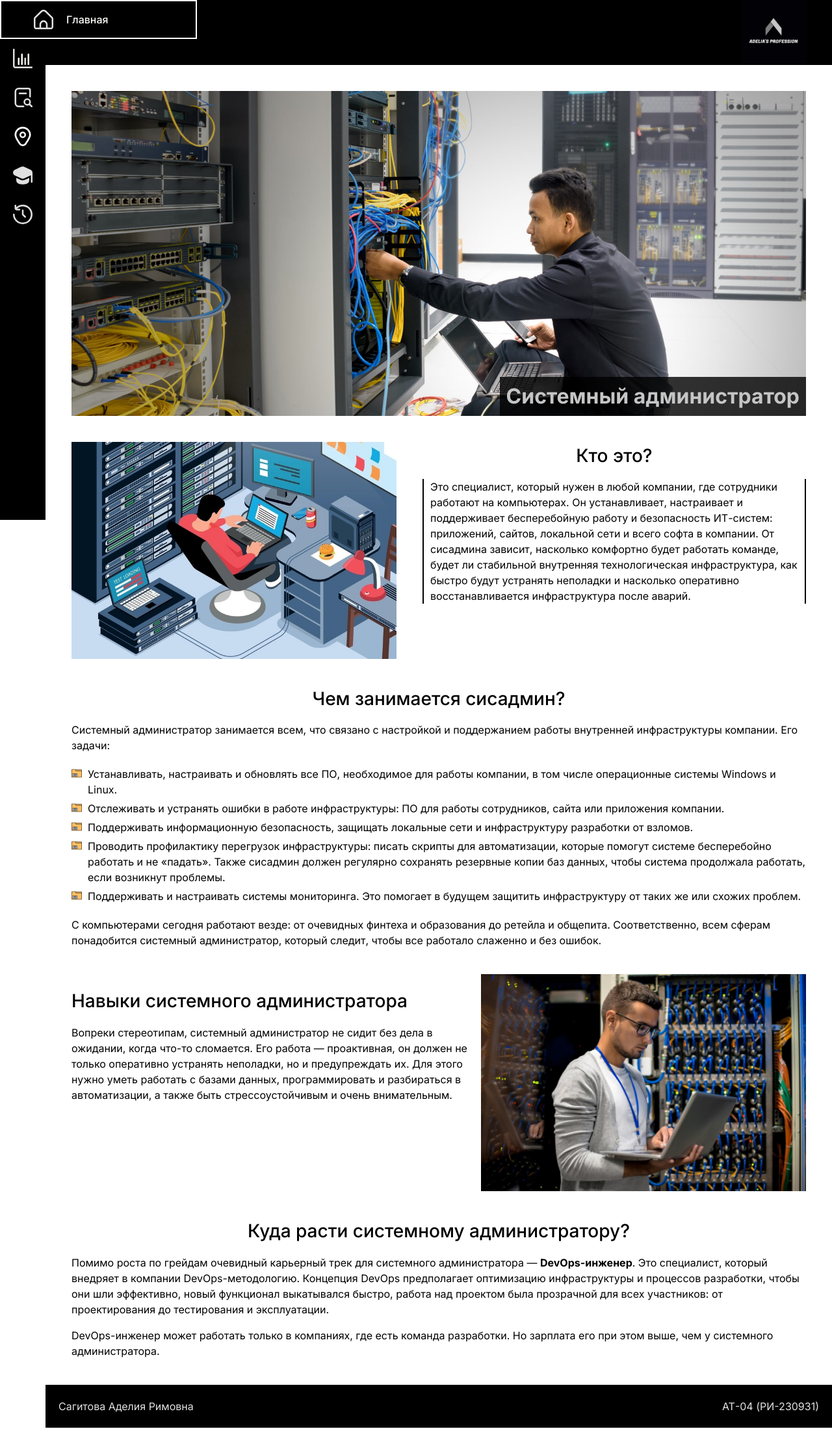
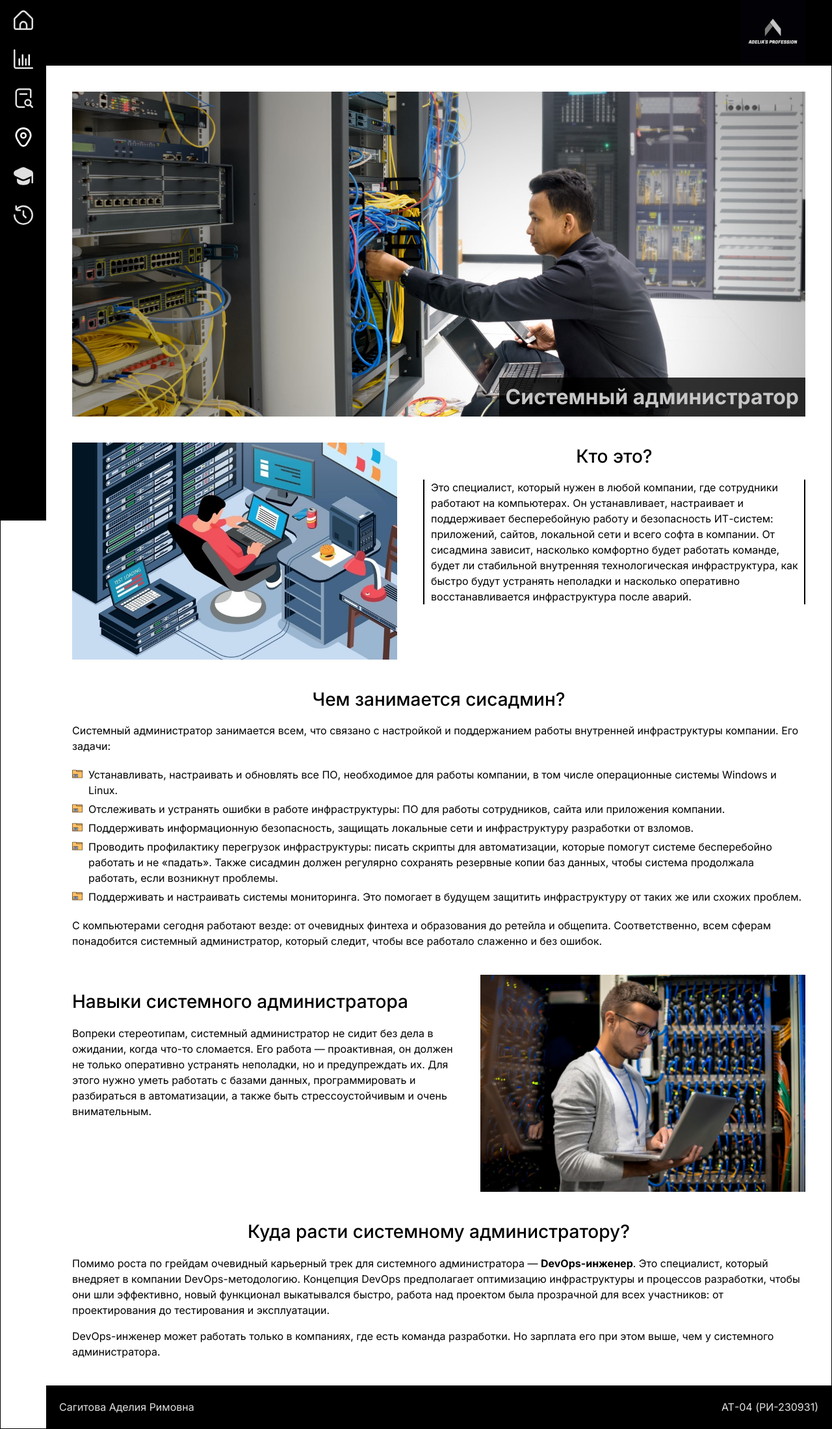
Before and after one commit to sardelkaaa/System-Administrator, a Django app: page / in a window 1280 px wide. Shown: the whole page at 65% size. Run offline with Django 5.2, Linux system fonts and the light colour scheme.

Commit message:
Исправление стилей главной страницы

```diff
--- a/djangoapp/main/static/css/style.css
+++ b/djangoapp/main/static/css/style.css
@@ -7,6 +7,10 @@
     padding: 0;
     background-color: white;
     line-height: 1.5;
+    min-height: 100vh;
+    display: flex;
+    flex-direction: column;
+    border: solid 0.5px black;
 }
 
 .header {
@@ -228,6 +232,7 @@
     color: #e0e0e0;
     display: flex;
     justify-content: space-between;
+    margin-top: auto;
 }
 
 .flex-statistics {
```
